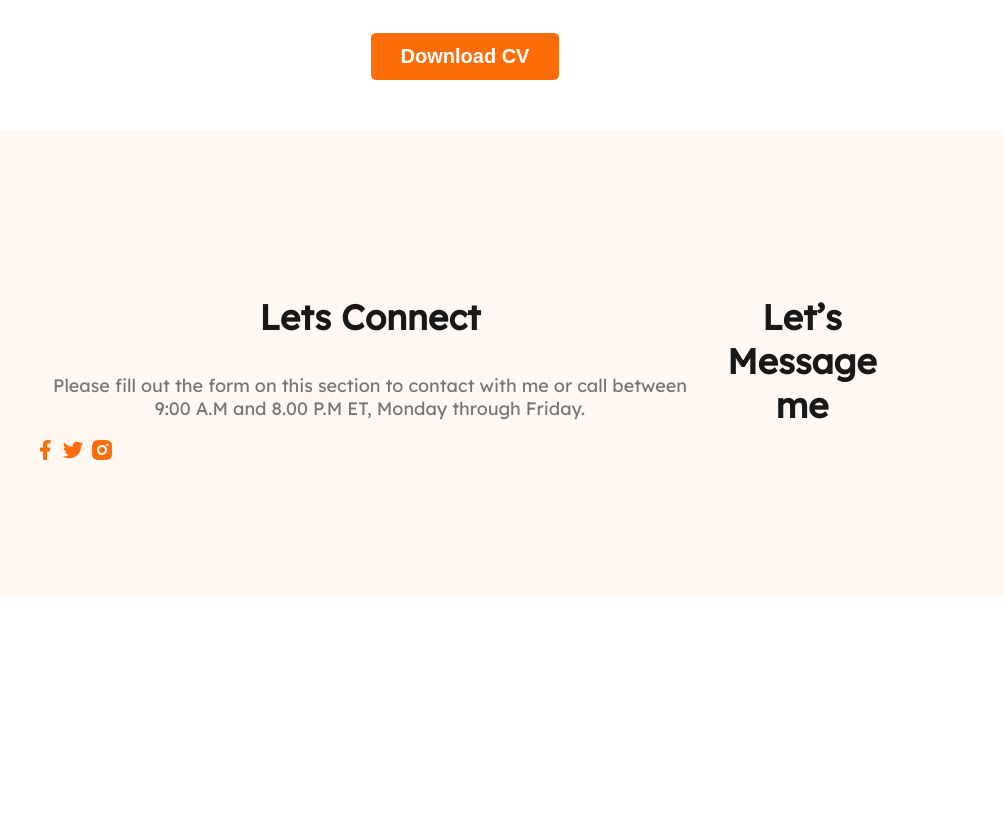
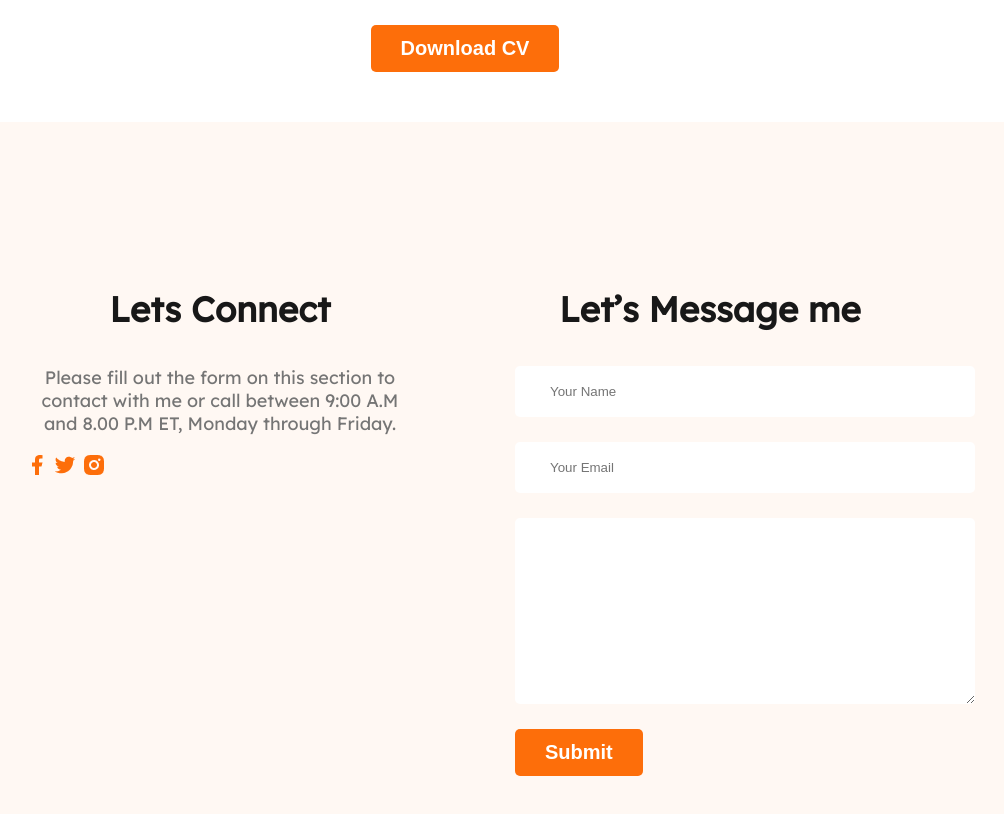
Before and after one commit to SharminMily/portfolio-htmlcss, a plain HTML site: page index.html in a window 1280 px wide. Shown: the part 2773-3587 px from the top of the page, without its empty margins (175-1179 px from the left). Before the commit the page ends 3377 px from the top, so only its background shows below. Drawn offline with Linux system fonts and the light colour scheme.

Commit message:
footer-added

```diff
--- a/index.html
+++ b/index.html
@@ -166,6 +166,12 @@
         </div>
         <div class="footer-column">
             <h3 class="section-title">Let’s Message me</h3>
+            <form class="contact" action="">
+                <input type="text" placeholder="Your Name" >
+                <input type="email" placeholder="Your Email" >
+                <textarea name="" id="" cols="30" rows="10"></textarea>
+                <input class="btn-primary" type="submit" value="Submit">
+            </form>
         </div>
     </footer>
 </body>
--- a/styles/portfolio.css
+++ b/styles/portfolio.css
@@ -1,4 +1,6 @@
 body {
+    margin: 0%;
+    padding: 0%;
     font-family: 'Lexend', sans-serif;
 }
 
@@ -134,6 +136,7 @@ main {
 }
 
 .skills-container {
+
     display: flex;
     justify-content: space-between;
     align-items: center;
@@ -161,6 +164,7 @@ main {
 }
 
 .resume-container {
+
     display: flex;
     gap: 50px;
 }
@@ -193,7 +197,25 @@ main {
 footer{
     margin-top: 50px;
     display: flex;
+    gap: 100px;
     background: #FFF8F3;
     padding: 130px 200px;
 
 }
+.footer-column{
+    width: 50%;
+}
+.social-links{
+    margin-right: 25px;
+}
+.contact input[type="text"], .contact [type="email"], textarea{
+    display: block;
+    margin-bottom: 25px;
+    padding: 18px 35px;
+    color: #757575;
+    border-radius: 5px;
+    background: #FFF;
+    border: 0;
+    width: 100%;
+}
+.contact input
```
